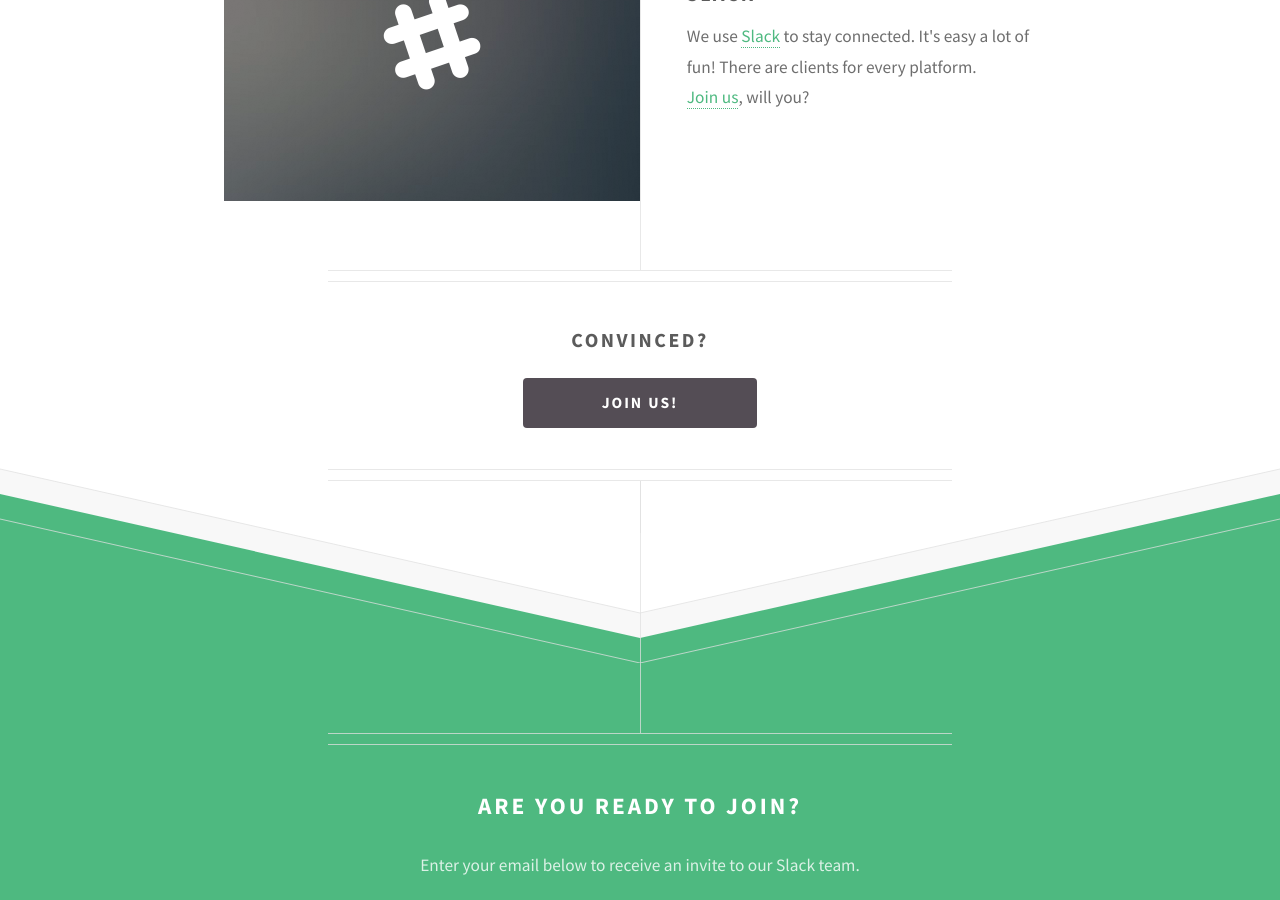
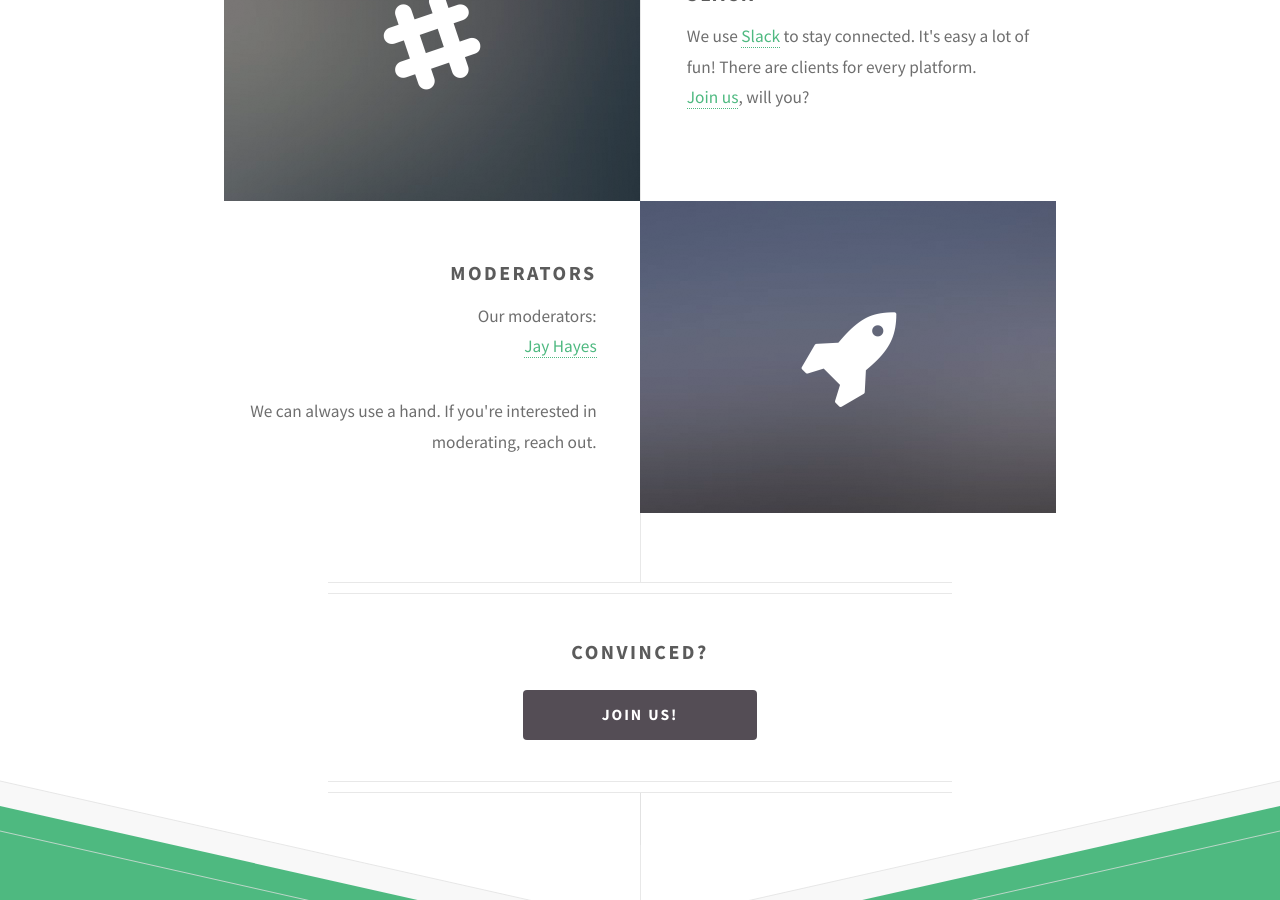
Before and after one commit to tech256/tech256.github.io, a Jekyll site: the page built from index.html, in a window 1280 px wide and 900 px high, scrolled down 1722 px. Built offline with Jekyll 4.4.1, drawn with Linux system fonts in a browser that asks for light colours.

Commit message:
Add moderators
[Closes #2]

```diff
--- a/index.html
+++ b/index.html
@@ -44,6 +44,20 @@ layout: default
       </p>
     </div>
   </section>
+
+  <section class="feature right">
+    <span class="image icon fa-rocket"><img src="images/pic01.jpg" alt="" /></span>
+    <div class="content">
+      <h3>Moderators</h3>
+      <span>
+        Our moderators:
+      </span>
+      <ul>
+        <li><a href="https://twitter.com/iamvery">Jay Hayes</a></li>
+      </ul>
+      <p>We can always use a hand. If you're interested in moderating, reach out.</p>
+    </div>
+  </section>
 </div>
 
 <footer class="major container 75%">
```
